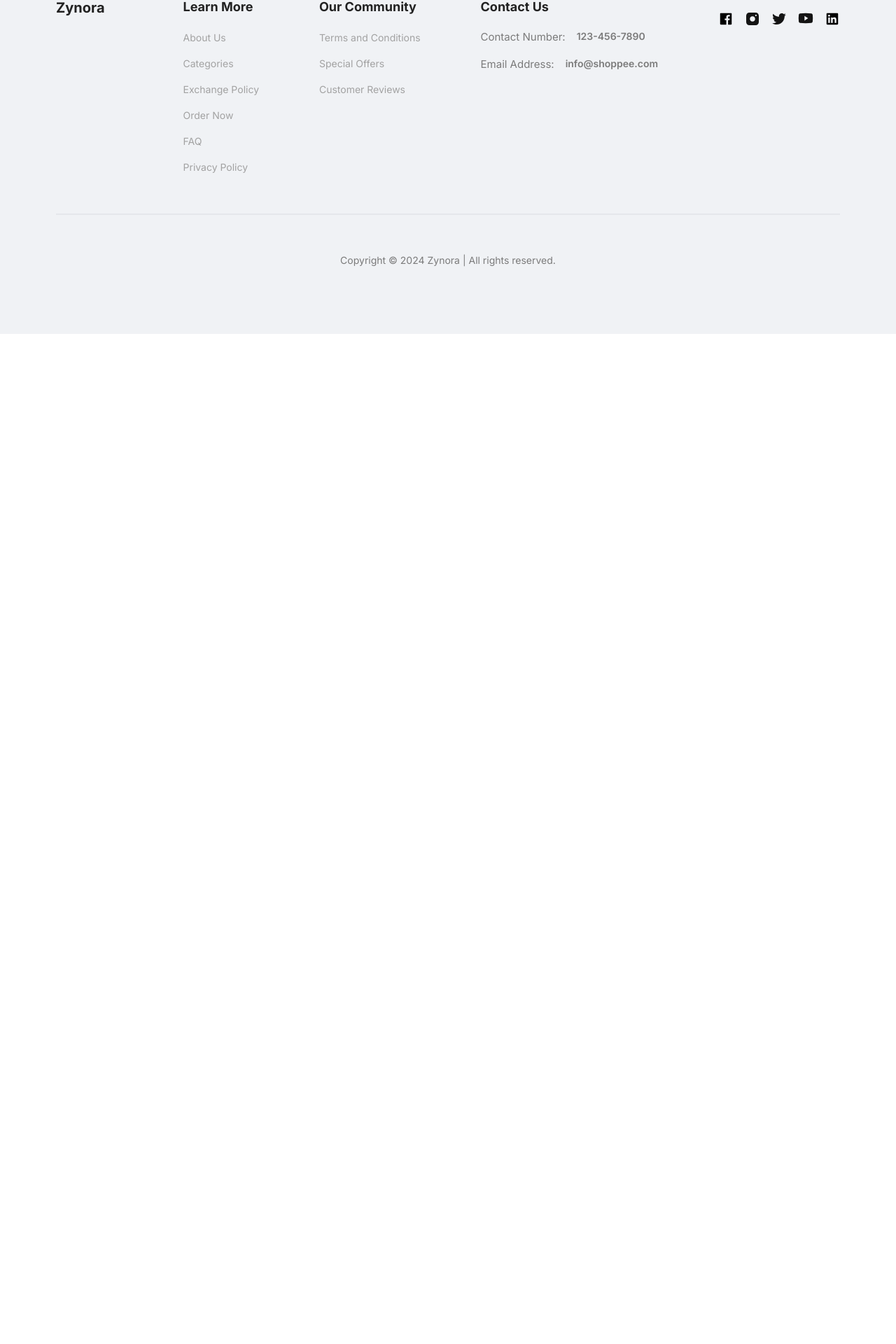
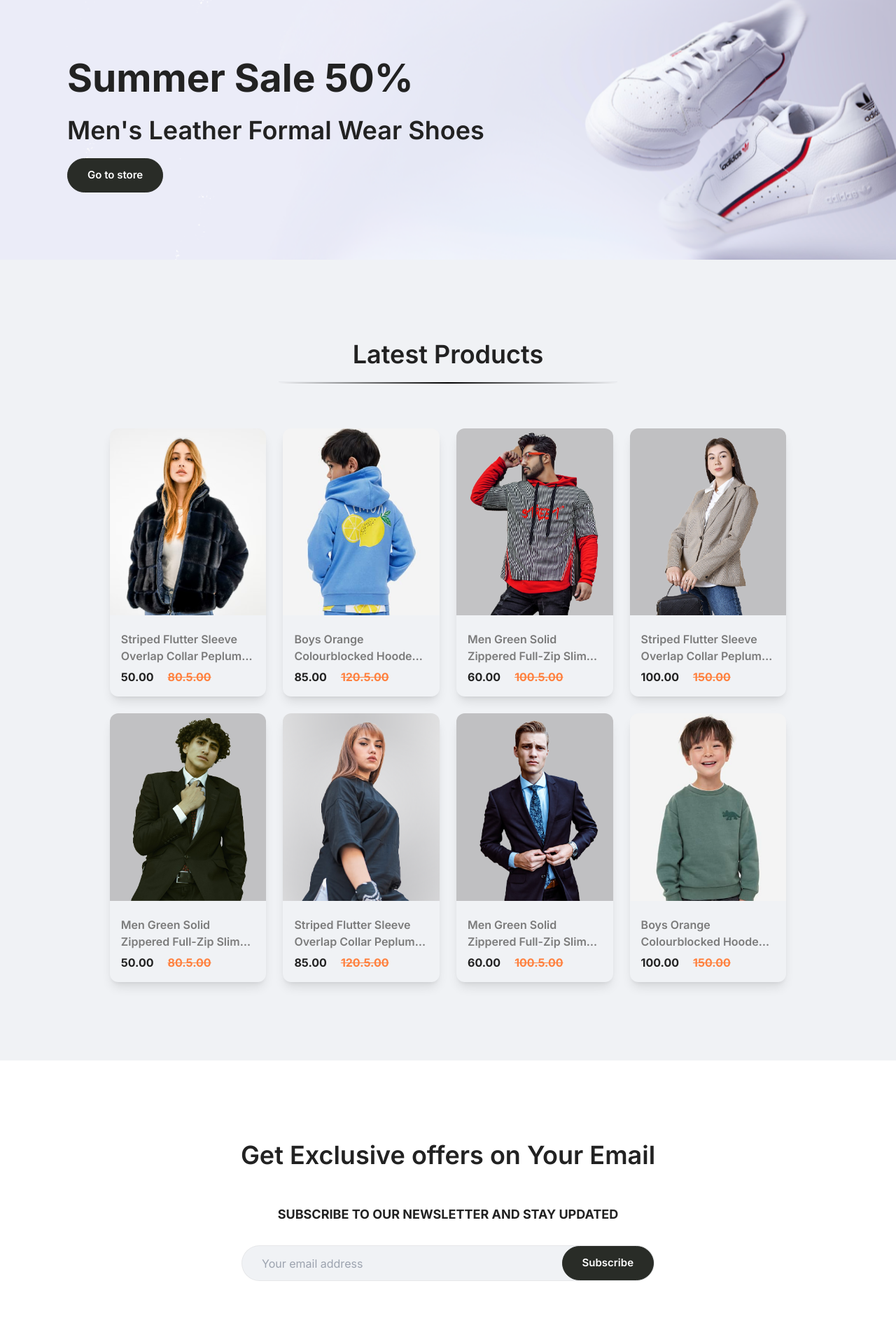
Before and after one commit to yusuftannn/ZynoraApp, a React (Vite) app in the folder frontend/: page / in a window 1280 px wide. Shown: the part 1621-3541 px from the top of the page at 70% size. Before the commit the page ends 2098 px from the top, so only its background shows below. Built offline with nearby package versions, Linux system fonts and the light colour scheme.

Commit message:
Category pages and login form have been developed.

```diff
--- a/frontend/src/App.jsx
+++ b/frontend/src/App.jsx
@@ -6,6 +6,10 @@ import Cart from "./pages/Cart";
 import Product from "./pages/Product";
 import Login from "./pages/Login";
 import Footer from "./components/Footer";
+// import images
+import bannermens from "./assets/bannermens.png"
+import bannerwomen from "./assets/bannerwomens.png"
+import bannerkids from "./assets/bannerkids.png"
 
 
 
@@ -17,9 +21,9 @@ export default function App() {
       <Header/>
       <Routes>
         <Route path="/" element={<Home />} />
-        <Route path="/mens" element={<Category />} />
-        <Route path="/womens" element={<Category />} />
-        <Route path="/kids" element={<Category />} />
+        <Route path="/mens" element={<Category category="men" banner={bannermens}/>} />
+        <Route path="/womens" element={<Category category="women" banner={bannerwomen} />} />
+        <Route path="/kids" element={<Category category="kid" banner={bannerkids} />} />
         <Route path="/product" element={<Product />}>
           <Route path=":productId" element={<Product/>} />
         </Route>
--- /dev/null
+++ b/frontend/src/Context/ShopContext.jsx
@@ -0,0 +1,16 @@
+import { createContext } from "react";
+import all_product from "../assets/all_products"
+
+export const ShopContext = createContext(null);
+
+const ShopContextProvider = (props) => {
+    const contextValue = {all_product};
+
+    return(
+        <ShopContext.Provider value={contextValue}>
+            {props.children}
+        </ShopContext.Provider>
+    )
+}
+
+export default ShopContextProvider
--- a/frontend/src/components/Item.jsx
+++ b/frontend/src/components/Item.jsx
@@ -7,15 +7,15 @@ const Item = ({id, name, image, old_price, new_price}) => {
     <div className='rounded-xl overflow-hidden shadow-lg'>
         <div className='relative flexCenter group overflow-hidden transition-all duration-100'>
             <Link to={`product/${id}`} className='h-12 w-12 bg-white rounded-full flexCenter absolute top-1/2 bottom-1/2 !py-2 z-20
-             scale-0 group-hover:scale-100 transition-all duration-700'><FaSearch className='hover:rotate-90 hover:scale-125 transition-all duration-200'/></Link>
+             scale-0 group-hover:scale-100 transition-all duration-700'><FaSearch className='scale-125 hover:rotate-90 hover:scale-125 transition-all duration-200'/></Link>
             <img src={image} alt={name} className='w-full block object-cover
             group-hover:scale-110 transition-all duration-1000' />
         </div>
       <div className='p-4 overflow-hidden'>
         <h4 className='my-[6px] medium-16 line-clamp-2 text-gray-30' >{name}</h4>
         <div className='flex gap-5'>
-            <div className='bold-16'>{new_price}</div>
-            <div className='text-secondary bold-16 line-through'>{old_price}</div>
+            <div className='bold-16'>{new_price}.00</div>
+            <div className='text-secondary bold-16 line-through'>{old_price}.00</div>
         </div>
       </div>
     </div>
--- /dev/null
+++ b/frontend/src/components/NewCollections.jsx
@@ -0,0 +1,22 @@
+import React from 'react'
+import LATEST from "../assets/latest"
+import Item from './Item'
+
+const NewCollections = () => {
+  return (
+    <section className='bg-primary'>
+        <div className='max_padd_container py-12 xl:py-28 xl:w-[88%]'>
+            <h3 className='h3 text-center'>Latest Products</h3>
+            <hr className='h-[3px] md:w-1/2 mx-auto bg-gradient-to-l from-transparent via-black to-transparent mb-16 '/>
+            {/* container */}
+            <div className='grid grid-cols-1 xs:grid-cols-2 md:grid-cols-3 xl:grid-cols-4 gap-6'>
+                {LATEST.map((item) => (
+                    <Item key={item.id} id={item.id} image={item.image} name={item.name} new_price={item.new_price} old_price={item.old_price} />
+                ))}
+            </div>
+        </div>
+    </section>
+  )
+}
+
+export default NewCollections
--- /dev/null
+++ b/frontend/src/components/NewsLetter.jsx
@@ -0,0 +1,20 @@
+import React from 'react'
+
+const NewsLetter = () => {
+  return (
+    <div>
+      <section className='max_padd_container py-12 xl:py-28 bg-white'>
+        <div className='mx-auto xl:w-[80%] flexCenter flex-col gap-y-8 w-full max-w-[666px]'>
+            <h3 className='h3'>Get Exclusive offers on Your Email</h3>
+            <h4 className='uppercase bold-18'>Subscribe to our newsletter and stay updated</h4>
+            <div className='flexBetween rounded-full ring-1 ring-slate-900/10 hover:ring-slate-900/15 bg-primary w-full max-w-[588px]'>
+                <input type="text" placeholder='Your email address' className='w-full bg-transparent ml-7 border-none outline-none regular-16' />
+                <button className='btn_dark_rounded'>Subscribe</button>
+            </div>
+        </div>
+      </section>
+    </div>
+  )
+}
+
+export default NewsLetter
--- /dev/null
+++ b/frontend/src/components/Offer.jsx
@@ -0,0 +1,15 @@
+import React from 'react'
+
+const Offer = () => {
+  return (
+    <section className='bg-banneroffer bg-cover bg-center w-full px-4 py-24 mt-16'>
+        <div className='max_padd_container'>
+            <h2 className='h2'>Summer Sale 50%</h2>
+            <h3 className='h3 capitalize'>Men's Leather Formal Wear Shoes</h3>
+            <button className='btn_dark_rounded'>Go to store</button>
+        </div>
+    </section>
+  )
+}
+
+export default Offer
--- a/frontend/src/pages/Category.jsx
+++ b/frontend/src/pages/Category.jsx
@@ -1,10 +1,33 @@
 import React from 'react'
+import { MdOutlineKeyboardArrowDown } from 'react-icons/md'
+import all_products from '../assets/all_products'
+import Item from '../components/Item'
 
-const Category = () => {
+const Category = ({category, banner}) => {
   return (
-    <div>
-      Category
-    </div>
+
+      <section className='max_padd_container py-12 xl:py-28'>
+        <div>
+          <div>
+            <img src={banner} alt="" className='block my-7 mx-auto'/>
+          </div>
+          <div className="flexBetween my-8 mx-2">
+            <h5><span className='font-bold'>Showing 1-12</span> out of 36 products</h5>
+            <div className='flexBetween max-sm:p-4 gap-x-4 px-8 py-3 rounded-5xl ring-1 ring-slate-900/15'>Sort by <MdOutlineKeyboardArrowDown/></div>
+          </div>
+          {/* container */}
+          <div className='grid grid-cols-1 xs:grid-cols-2 md:grid-cols-3 xl:grid-cols-4 gap-6'>
+            {all_products.map((item) =>{
+              if(category === item.category){
+                return <Item key={item.id} id={item.id} image={item.image} name={item.name} new_price={item.new_price} old_price={item.old_price} />
+              }
+            })}
+          </div>
+          <div className='mt-16 text-center'>
+            <button className='btn_dark_rounded'>Load more</button>
+          </div>
+        </div>
+      </section>
   )
 }
 
--- a/frontend/src/pages/Home.jsx
+++ b/frontend/src/pages/Home.jsx
@@ -1,4 +1,7 @@
 import Hero from "../components/Hero"
+import NewCollections from "../components/NewCollections"
+import NewsLetter from "../components/NewsLetter"
+import Offer from "../components/Offer"
 import Popular from "../components/Popular"
 
 const Home = () => {
@@ -6,6 +9,9 @@ const Home = () => {
     <div>
       <Hero/>
       <Popular/>
+      <Offer/>
+      <NewCollections/>
+      <NewsLetter/>
     </div>
   )
 }
--- a/frontend/src/pages/Login.jsx
+++ b/frontend/src/pages/Login.jsx
@@ -2,9 +2,22 @@ import React from 'react'
 
 const Login = () => {
   return (
-    <div>
-      Login
-    </div>
+    <section className='max_padd_container flexCenter flex-col pt-32'>
+      <div className='max-w-[555px] h-[600px] bg-white m-auto px-14 py-10 rounded-md'>
+        <h3 className='h3'>Sign Up</h3>
+        <div className='flex flex-col gap-4 mt-7'>
+          <input type="text" placeholder="Your Name" className='h-14 w-full pl-5 bg-slate-900/5 outline-none rounded-xl'/>
+          <input type="email" placeholder="Email Address" className='h-14 w-full pl-5 bg-slate-900/5 outline-none rounded-xl'/>
+          <input type="password" placeholder="Password" className='h-14 w-full pl-5 bg-slate-900/5 outline-none rounded-xl'/>
+        </div>
+        <button className='btn_dark_rounded my-4 w-full !rounded-md'>Continue</button>
+        <p className='text-black font-bold'>Already have an account? <span className='text-secondary underline cursor-pointer'>Login</span></p>
+        <div className='flexCenter mt-6 gap-3'>
+          <input type="checkbox" name="" id=""/>
+          <p>By continuing, i agreee to the terms of use & privacy policy.</p>
+        </div>
+      </div>
+    </section>
   )
 }
 
```
